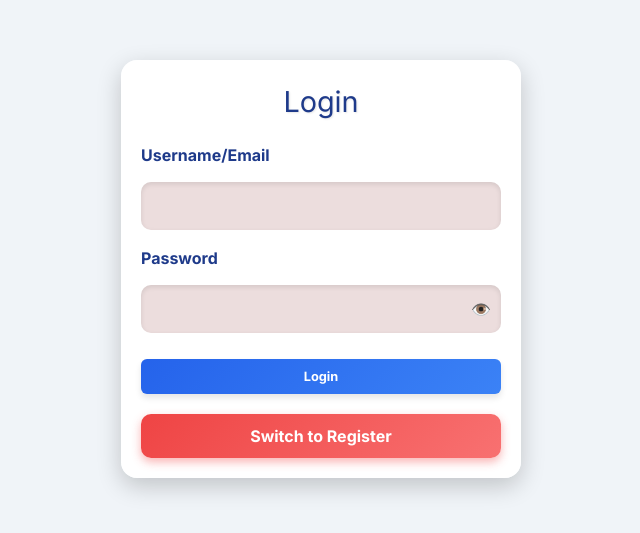
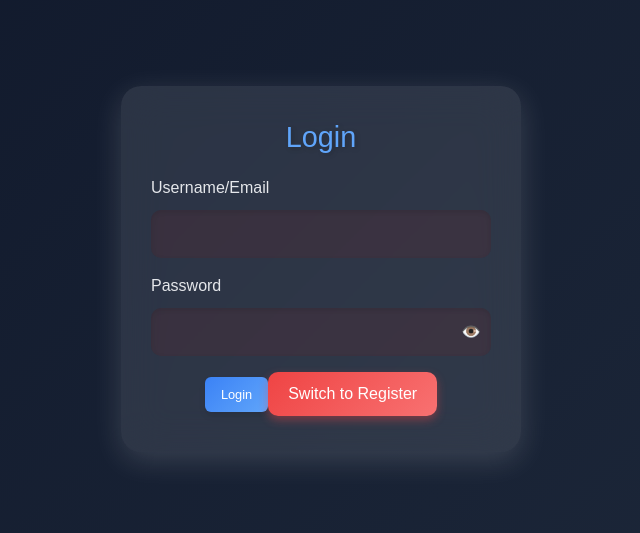
Before and after one commit to ansh-info/Incognito, a React (Create React App) app in the folder client/: page / in a window 1280 px wide. Shown: the part 131-664 px from the top of the page, without its empty margins (319-959 px from the left). Built offline with nearby package versions, Linux system fonts and the light colour scheme.

Commit message:
updated css for login

```diff
--- a/client/src/components/Login/Login.css
+++ b/client/src/components/Login/Login.css
@@ -1,10 +1,8 @@
 body {
   margin: 0;
-  font-family: 'Inter', sans-serif;
-  background-color: #f0f4f8;
-  color: #343a40;
-  -webkit-font-smoothing: antialiased;
-  -moz-osx-font-smoothing: grayscale;
+  font-family: 'Poppins', sans-serif;
+  background: linear-gradient(135deg, #0f172a, #1e293b);
+  color: #e5e7eb;
 }
 
 .login-container {
@@ -12,92 +10,70 @@ body {
   align-items: center;
   justify-content: center;
   min-height: 100vh;
-  background-color: #f0f4f8;
+  background: linear-gradient(135deg, #0f172a, #1e293b);
 }
 
 .login-box {
-  background: linear-gradient(135deg, #ffffff, #ffffff);
-  padding: 20px;
-  border-radius: 16px;
-  box-shadow: 0 8px 24px rgba(0, 0, 0, 0.2);
-  width: 100%;
+  background: rgba(255, 255, 255, 0.1);
+  padding: 30px;
+  border-radius: 20px;
+  box-shadow: 0 8px 30px rgba(255, 255, 255, 0.15);
   max-width: 400px;
   text-align: center;
-  animation: fadeIn 1s ease-in-out;
+  backdrop-filter: blur(20px);
+  animation: slideIn 1s ease-out;
 }
 
-@keyframes fadeIn {
+@keyframes slideIn {
   from {
-      opacity: 0;
-      transform: scale(0.9);
+    opacity: 0;
+    transform: translateY(50px);
   }
   to {
-      opacity: 1;
-      transform: scale(1);
+    opacity: 1;
+    transform: translateY(0);
   }
 }
 
 .login-title {
   font-size: 1.8em;
-  margin-bottom: 20px;
-  color: #1e3a8a;
-  text-shadow: 1px 1px 2px rgba(0, 0, 0, 0.1);
-  animation: slideIn 1s ease-in-out;
-}
-
-@keyframes slideIn {
-  from {
-      opacity: 0;
-      transform: translateY(-20px);
-  }
-  to {
-      opacity: 1;
-      transform: translateY(0);
-  }
-}
-
-.login-form {
-  display: flex;
-  flex-direction: column;
+  margin-bottom: 16px;
+  color: #60a5fa;
+  text-shadow: 2px 2px 5px rgba(0, 0, 0, 0.2);
 }
 
 .form-group {
-  margin-bottom: 10px;
+  margin-bottom: 15px;
   text-align: left;
-  animation: fadeInUp 1s ease-in-out;
-}
-
-@keyframes fadeInUp {
-  from {
-      opacity: 0;
-      transform: translateY(20px);
-  }
-  to {
-      opacity: 1;
-      transform: translateY(0);
-  }
-}
-
-.form-label {
-  display: block;
-  font-weight: bold;
-  margin-bottom: 5px;
-  color: #1e3a8a;
 }
 
 .form-input {
   width: 100%;
-  padding: 8px;
-  border: 1px solid #ffffff;
-  border-radius: 8px;
+  padding: 12px;
+  border: none;
+  border-radius: 12px;
+  background: rgba(255, 255, 255, 0.2);
+  color: #e5e7eb;
   font-size: 1em;
-  transition: border-color 0.3s, box-shadow 0.3s;
+  transition: all 0.3s;
+  box-shadow: inset 0 0 10px rgba(0, 0, 0, 0.2);
 }
 
 .form-input:focus {
-  border-color: #007bff;
-  box-shadow: 0 0 8px rgba(0, 123, 255, 0.25);
+  outline: none;
+  box-shadow: 0 0 15px rgba(96, 165, 250, 0.5), inset 0 0 10px rgba(255, 255, 255, 0.3);
 }
+
+.submit-btn {
+  background: linear-gradient(135deg, #3b82f6, #60a5fa);
+  color: white;
+  padding: 12px 24px;
+  border-radius: 12px;
+  cursor: pointer;
+  transition: background 0.3s, transform 0.2s, box-shadow 0.3s;
+  box-shadow: 0 4px 10px rgba(59, 130, 246, 0.4);
+}
+
 
 .password-input-container {
   display: flex;
@@ -111,51 +87,11 @@ body {
   right: 10px;
   cursor: pointer;
   user-select: none;
-  color: #007bff;
-}
-
-.submit-btn,
-.switch-btn,
-.verify-btn {
-  padding: 10px 20px;
-  font-size: 1em;
-  font-weight: bold;
-  border: none;
-  border-radius: 8px;
-  cursor: pointer;
-  transition: background-color 0.3s, box-shadow 0.3s, transform 0.2s;
-  margin-top: 10px;
-}
-
-.submit-btn {
-  background-color: #007bff;
-  color: white;
+  /* color: #007bff; */
 }
 
 .submit-btn:hover {
-  background-color: #0056b3;
-  box-shadow: 0 8px 16px rgba(0, 0, 0, 0.2);
-  transform: translateY(-2px);
+  background: linear-gradient(135deg, #2563eb, #3b82f6);
+  box-shadow: 0 6px 20px rgba(59, 130, 246, 0.6);
+  transform: translateY(-3px);
 }
-
-.switch-btn {
-  background-color: #6c757d;
-  color: white;
-}
-
-.switch-btn:hover {
-  background-color: #5a6268;
-  box-shadow: 0 8px 16px rgba(0, 0, 0, 0.2);
-  transform: translateY(-2px);
-}
-
-.verify-btn {
-  background-color: #007bff;
-  color: white;
-}
-
-.verify-btn:hover {
-  background-color: #0056b3;
-  box-shadow: 0 8px 16px rgba(0, 0, 0, 0.2);
-  transform: translateY(-2px);
-}
```
